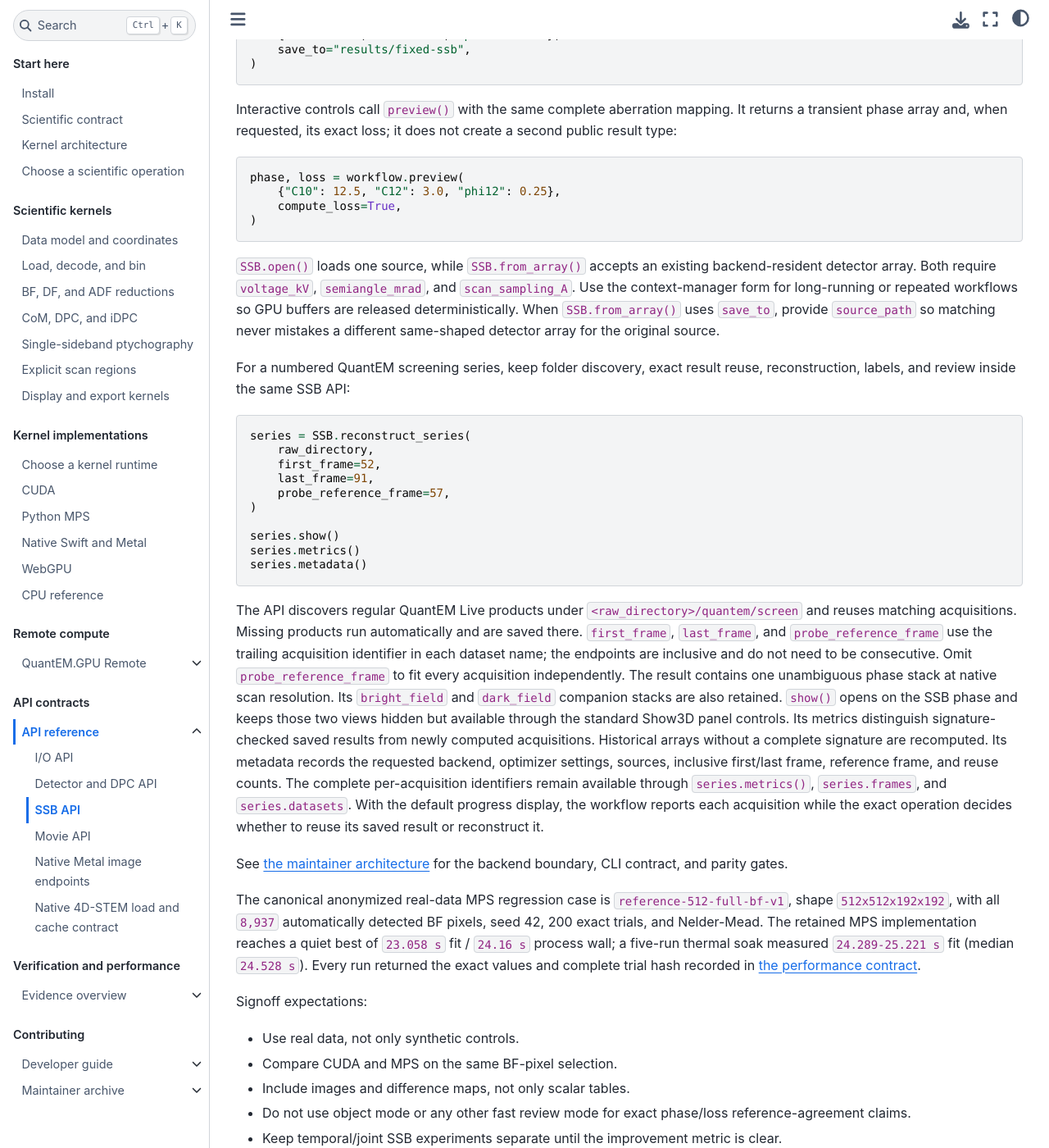
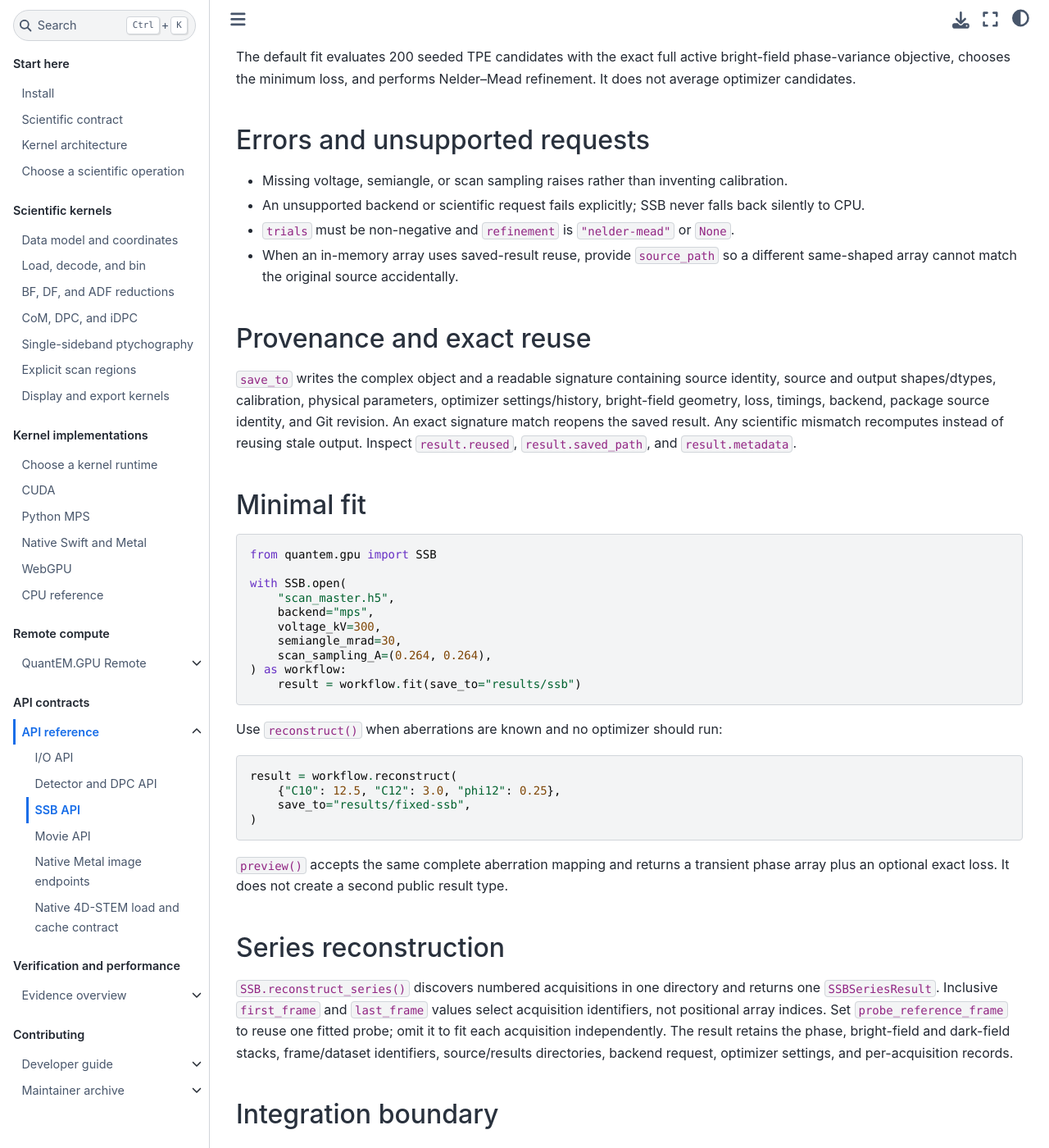
Before and after one commit to bobleesj/quantem.gpu, a Jupyter Book: the page built from docs/api/ssb.md, in a window 1280 px wide and 1400 px high, scrolled down 724 px. Shown: the whole window at 82% size. Built offline with Jupyter Book 1.0.4 settings and Sphinx 7.4.7 and the Sphinx Book theme 1.1.4, drawn with Linux system fonts in a browser that asks for light colours; some of the changed text lies outside the part shown.

Commit message:
Turn API guides into integration contracts

````diff
--- a/docs/api/index.md
+++ b/docs/api/index.md
@@ -1,7 +1,8 @@
 # API guide
 
-This is a practical API guide for the migrated compute package. It focuses on
-the public functions scientists and downstream packages should call first.
+This guide maps public scientific contracts to their stable entry points. Use
+it when integrating QuantEM.GPU; use the scientific-kernel and runtime sections
+when implementing or optimizing those contracts.
 
 ```python
 import quantem.gpu as qgpu
@@ -9,12 +10,15 @@
 qgpu.device.detect()
 ```
 
-Main namespaces:
-
-- `quantem.gpu.io` for HDF5 discovery, inspection, loading, and saving.
-- `quantem.gpu.detector` for BF, DF, ADF, and virtual-detector images.
-- `quantem.gpu.dpc` and `quantem.gpu.parallax` for their scientific workflows.
-- `quantem.gpu.SSB` for SSB fitting and reconstruction.
+| Domain | Stable entry point | Primary result |
+|---|---|---|
+| device selection | `quantem.gpu.device` | explicit backend/device description |
+| discovery, load, and save | `quantem.gpu.io` | typed data plus provenance metadata |
+| BF, DF, ADF, mean diffraction | `quantem.gpu.detector` | scan- or detector-shaped product |
+| CoM, DPC, and iDPC | `quantem.gpu.dpc` | `DPCResult` |
+| parallax reconstruction | `quantem.gpu.parallax` | domain reconstruction result |
+| SSB fitting/reconstruction | `quantem.gpu.SSB` | `SSBResult` or `SSBSeriesResult` |
+| display/export math | `quantem.gpu.display`, `quantem.gpu.movie` | display buffer or encoded artifact |
 
 Native Swift/Metal products for macOS and iOS clients:
 
--- a/docs/api/ssb.md
+++ b/docs/api/ssb.md
@@ -1,117 +1,104 @@
 # SSB API
 
-quantem.gpu.SSB is the single public SSB compute entry point for CUDA, MPS,
-and browser WebGPU workflows. Backend-specific engines and fit helpers are
-implementation details.
+`quantem.gpu.SSB` is the public single-sideband ptychography contract for CUDA,
+MPS, and WebGPU workflows. Python `SSB.open()` executes CUDA or MPS; the browser
+WebGPU runtime mirrors the same result and precision contract asynchronously.
+Backend engines, kernel launch geometry, FFT layouts, and optimizer batching
+remain implementation details.
 
-~~~python
+## Inputs and outputs
+
+`SSB.open()` accepts a supported detector source. `SSB.from_array()` accepts an
+existing backend-resident detector array. Both require electron voltage,
+convergence semiangle, and scan sampling unless those values are available
+from trusted source metadata.
+
+`fit()` returns one `SSBResult`. Its primary field is the complex64
+`object_wave` with shape `(scan_row, scan_column)`. `phase` and `amplitude` are
+derived as `angle(object_wave)` and `abs(object_wave)`. The result also records
+the backend, fitted aberrations, rotation, loss, trial/refinement counts,
+bright-field geometry, timings, reuse state, and provenance metadata.
+
+## Shapes, coordinates, dtypes, and units
+
+- detector input: `I[scan_row, scan_column, detector_row, detector_column]`;
+- complex result: `object_wave[scan_row, scan_column]`, complex64;
+- `bf_center`: `(detector_row, detector_column)`;
+- `scan_sampling_A`: `(row, column)` when anisotropic, in Å;
+- `C10` and `C12`: nm; and
+- `phi12`: radians.
+
+The default fit evaluates 200 seeded TPE candidates with the exact full active
+bright-field phase-variance objective, chooses the minimum loss, and performs
+Nelder–Mead refinement. It does not average optimizer candidates.
+
+## Errors and unsupported requests
+
+- Missing voltage, semiangle, or scan sampling raises rather than inventing
+  calibration.
+- An unsupported backend or scientific request fails explicitly; SSB never
+  falls back silently to CPU.
+- `trials` must be non-negative and `refinement` is `"nelder-mead"` or `None`.
+- When an in-memory array uses saved-result reuse, provide `source_path` so a
+  different same-shaped array cannot match the original source accidentally.
+
+## Provenance and exact reuse
+
+`save_to` writes the complex object and a readable signature containing source
+identity, source and output shapes/dtypes, calibration, physical parameters,
+optimizer settings/history, bright-field geometry, loss, timings, backend,
+package source identity, and Git revision. An exact signature match reopens the
+saved result. Any scientific mismatch recomputes instead of reusing stale
+output. Inspect `result.reused`, `result.saved_path`, and `result.metadata`.
+
+## Minimal fit
+
+```python
 from quantem.gpu import SSB
 
-workflow = SSB.open(
+with SSB.open(
     "scan_master.h5",
     backend="mps",
     voltage_kV=300,
     semiangle_mrad=30,
     scan_sampling_A=(0.264, 0.264),
-)
-result = workflow.fit(save_to="results/ssb")
-~~~
+) as workflow:
+    result = workflow.fit(save_to="results/ssb")
+```
 
-The default fit always uses the automatically detected full bright field and
-the exact float32 phase-variance objective. `result` is the single
-`SSBResult`: it contains optimizer metadata, `object_wave`, and the derived
-`phase` and `amplitude`. A backend that cannot honor the request fails
-explicitly.
+Use `reconstruct()` when aberrations are known and no optimizer should run:
 
-`save_to` provides automatic saved-result reuse. The object wave is stored in
-an NPZ file and its readable JSON companion records source and calibration
-identity, physical parameters, optimizer settings and history, bright-field
-geometry, timings, loss, package source identity, and Git provenance. An exact
-match is loaded without fitting again. Any scientific mismatch recomputes and
-replaces the saved result. `result.reused`, `result.saved_path`, and
-`result.metadata` expose that state directly.
-
-Use `reconstruct()` when aberrations are already known and no optimizer should
-run:
-
-~~~python
-fixed_probe_result = workflow.reconstruct(
+```python
+result = workflow.reconstruct(
     {"C10": 12.5, "C12": 3.0, "phi12": 0.25},
     save_to="results/fixed-ssb",
 )
-~~~
+```
 
-Interactive controls call `preview()` with the same complete aberration
-mapping. It returns a transient phase array and, when requested, its exact
-loss; it does not create a second public result type:
+`preview()` accepts the same complete aberration mapping and returns a
+transient phase array plus an optional exact loss. It does not create a second
+public result type.
 
-~~~python
-phase, loss = workflow.preview(
-    {"C10": 12.5, "C12": 3.0, "phi12": 0.25},
-    compute_loss=True,
-)
-~~~
+## Series reconstruction
 
-`SSB.open()` loads one source, while `SSB.from_array()` accepts an existing
-backend-resident detector array. Both require `voltage_kV`, `semiangle_mrad`,
-and `scan_sampling_A`. Use the context-manager form for long-running or
-repeated workflows so GPU buffers are released deterministically.
-When `SSB.from_array()` uses `save_to`, provide `source_path` so matching never
-mistakes a different same-shaped detector array for the original source.
+`SSB.reconstruct_series()` discovers numbered acquisitions in one directory
+and returns one `SSBSeriesResult`. Inclusive `first_frame` and `last_frame`
+values select acquisition identifiers, not positional array indices. Set
+`probe_reference_frame` to reuse one fitted probe; omit it to fit each
+acquisition independently. The result retains the phase, bright-field and
+dark-field stacks, frame/dataset identifiers, source/results directories,
+backend request, optimizer settings, and per-acquisition records.
 
-For a numbered QuantEM screening series, keep folder discovery, exact result
-reuse, reconstruction, labels, and review inside the same SSB API:
+## Integration boundary
 
-~~~python
-series = SSB.reconstruct_series(
-    raw_directory,
-    first_frame=52,
-    last_frame=91,
-    probe_reference_frame=57,
-)
+QuantEM.GPU owns SSB preparation, the exact objective, optimization,
+reconstruction, typed results, persistence signatures, and backend parity. A
+consuming application owns controls, progress presentation, cache scheduling,
+and visualization. It must present approximate previews as previews and must
+not promote them to exact calibration evidence.
 
-series.show()
-series.metrics()
-series.metadata()
-~~~
-
-The API discovers regular QuantEM Live products under
-`<raw_directory>/quantem/screen` and reuses matching acquisitions. Missing
-products run automatically and are saved there. `first_frame`, `last_frame`,
-and `probe_reference_frame` use the trailing acquisition identifier in each
-dataset name; the endpoints are inclusive and do not need to be consecutive.
-Omit `probe_reference_frame` to fit every acquisition independently.
-The result contains one unambiguous phase stack at native scan resolution. Its
-`bright_field` and `dark_field` companion stacks are also retained. `show()`
-opens on the SSB phase and keeps those two views hidden but available through
-the standard Show3D panel controls. Its
-metrics distinguish signature-checked saved results from newly computed
-acquisitions. Historical arrays without a complete signature are recomputed.
-Its metadata records the requested backend,
-optimizer settings, sources, inclusive first/last frame, reference frame, and
-reuse counts. The complete per-acquisition identifiers remain available through
-`series.metrics()`, `series.frames`, and `series.datasets`.
-With the default progress display, the workflow reports each acquisition while
-the exact operation decides whether to reuse its saved result or reconstruct it.
-
-See [the maintainer architecture](../maintainer/ssb-architecture.md) for the
-backend boundary, CLI contract, and parity gates.
-
-The canonical anonymized real-data MPS regression case is
-`reference-512-full-bf-v1`, shape `512x512x192x192`, with all
-`8,937` automatically detected BF pixels, seed 42, 200 exact trials, and
-Nelder-Mead. The retained MPS implementation reaches a quiet best of
-`23.058 s` fit / `24.16 s` process wall; a five-run thermal soak measured
-`24.289-25.221 s` fit (median `24.528 s`). Every run returned the exact values
-and complete trial hash recorded in
-[the performance contract](../maintainer/ssb-performance.md).
-
-Signoff expectations:
-
-- Use real data, not only synthetic controls.
-- Compare CUDA and MPS on the same BF-pixel selection.
-- Include images and difference maps, not only scalar tables.
-- Do not use object mode or any other fast review mode for exact phase/loss
-  reference-agreement claims.
-- Keep temporal/joint SSB experiments separate until the improvement metric is
-  clear.
+See [Single-sideband ptychography](../kernels/ssb.md) for the complete
+mathematics and [SSB performance evidence](../maintainer/ssb-performance.md)
+for dated, revision- and device-qualified measurements. Performance numbers do
+not live in this API contract because a new benchmark must not silently change
+API semantics.
````
Also changed, not shown: docs/api/images_dpc.md (+64 -12 lines), docs/api/movie.md (+48 -15 lines), 1 other file.
